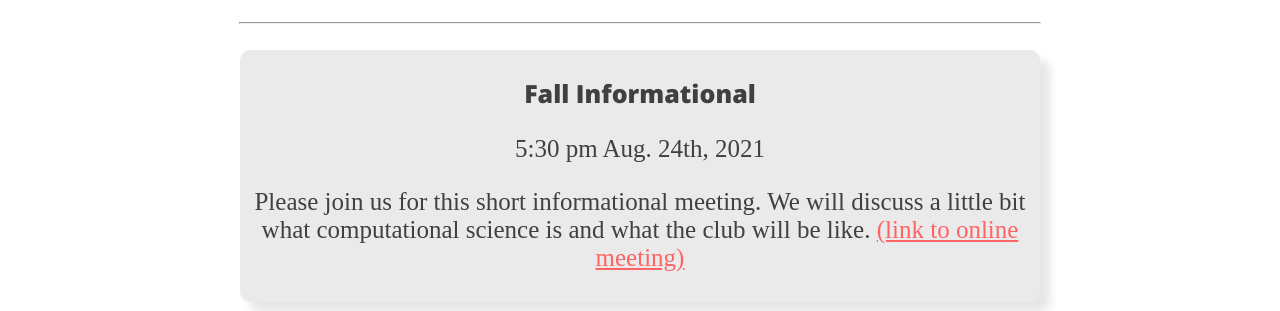
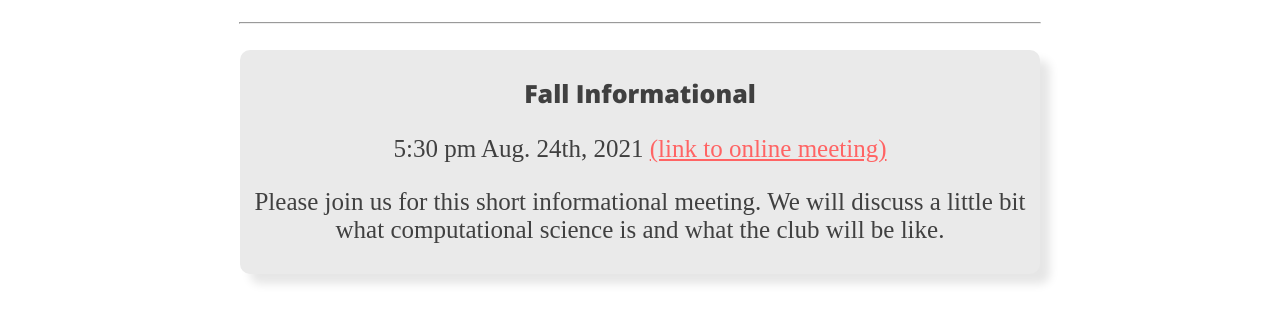
Before and after one commit to sjcsc/sjcsc, a plain HTML site: page announcements.html in a window 1280 px wide. Shown: the part 433-744 px from the top of the page. Drawn offline with nearby package versions, Linux system fonts and the light colour scheme.

Commit message:
Update announcements.html

```diff
--- a/announcements.html
+++ b/announcements.html
@@ -127,8 +127,8 @@
         <br />
         <div class="post_box">
             <h2>Fall Informational</h2>
-            <p>5:30 pm Aug. 24th, 2021</p>
-            <p>Please join us for this short informational meeting. We will discuss a little bit what computational science is and what the club will be like. <a class="linkcolor"  href="https://sju.webex.com/sju/j.php?MTID=macfa395af620f9a7826ee6b0863aced5"> (link to online meeting)</a></p>
+            <p>5:30 pm Aug. 24th, 2021 <a class="linkcolor"  href="https://sju.webex.com/sju/j.php?MTID=macfa395af620f9a7826ee6b0863aced5"> (link to online meeting)</a></p>
+            <p>Please join us for this short informational meeting. We will discuss a little bit what computational science is and what the club will be like.</p>
         </div>
         <div class="post_box">
             <h2>Student and Faculty Poster/ Film Presentations at St. John's University</h2>
```
